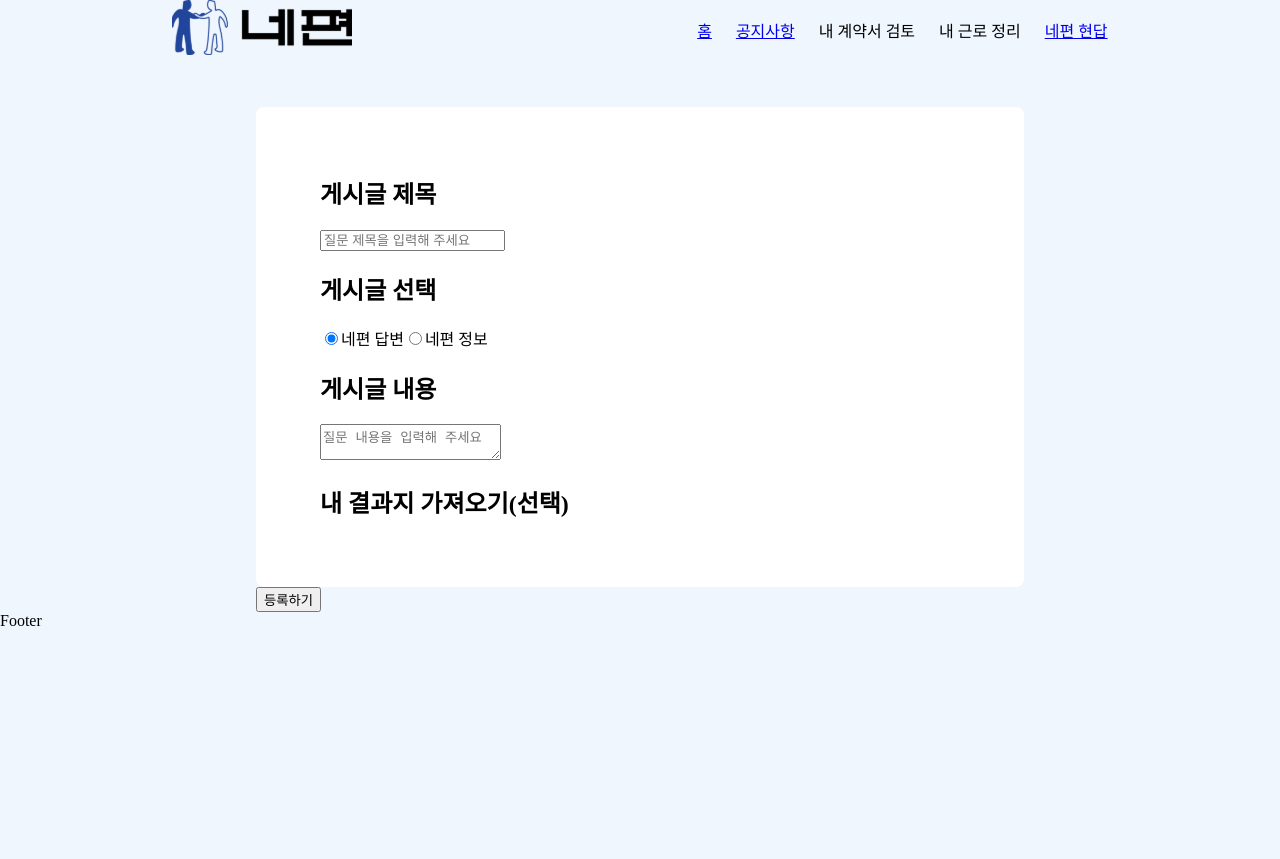
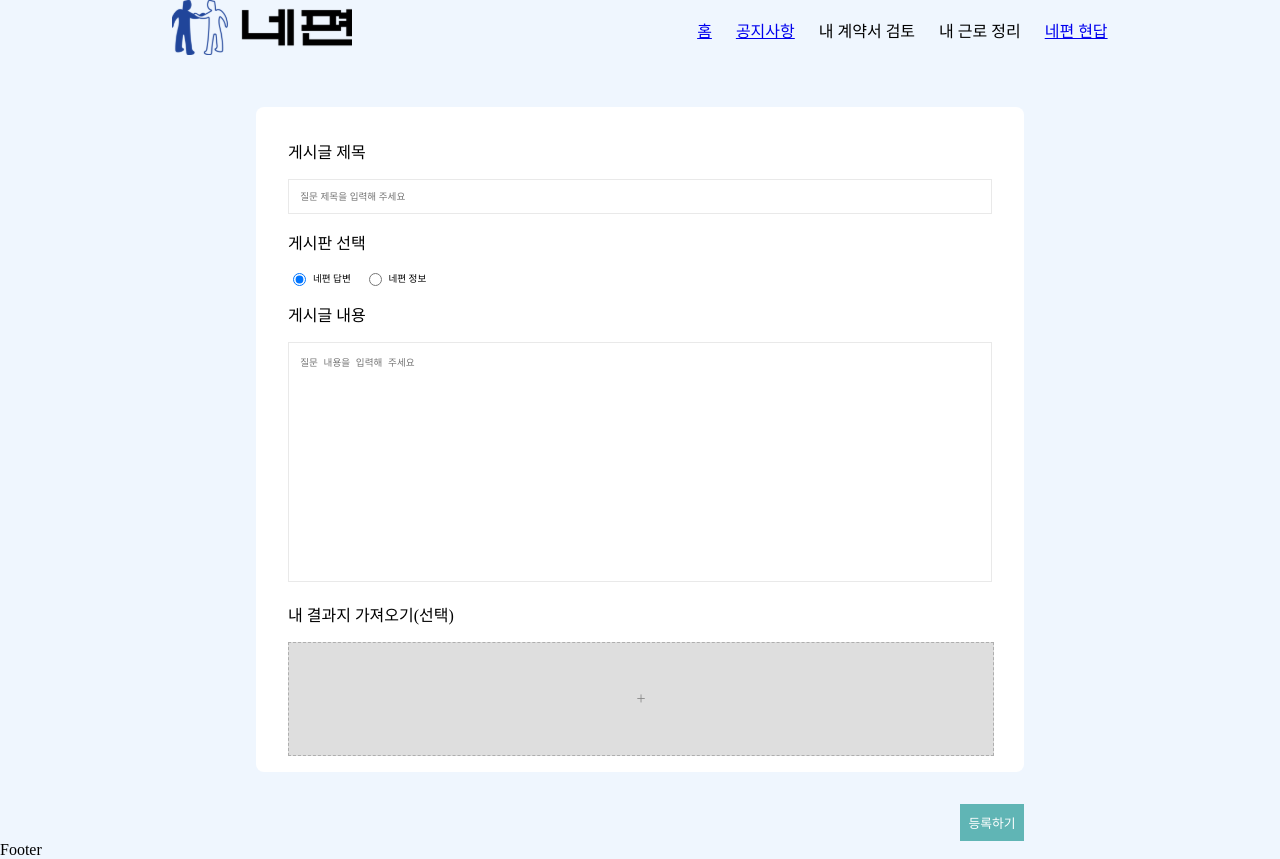
Before and after one commit to suki186/likelion-prac, a React (Vite) app: page /post/create in a window 1280 px wide. Before the commit the page ends 800 px from the top, so only its background shows below. Built offline with nearby package versions, Linux system fonts and the light colour scheme.

Commit message:
✨ : 게시글 작성

```diff
--- a/src/App.jsx
+++ b/src/App.jsx
@@ -6,7 +6,7 @@ import NotiPage from "./pages/notiPage/NotiPage";
 import { Route, Routes, Navigate } from "react-router-dom";
 import MainLayout from "./components/MainLayout";
 import NotiDetailPage from "./pages/notiPage/NotiDetailPage";
-import ResultPage from "./pages/resultPage/ResultPage";
+// import ResultPage from "./pages/resultPage/ResultPage";
 import PostPage from "./pages/postPage/PostPage";
 import PostDetailPage from "./pages/postPage/PostDetailPage";
 import PostCreatePage from "./pages/postPage/PostCreatePage";
@@ -22,7 +22,7 @@ function App() {
           <Route path="/home" element={<MainPage />} />
           <Route path="/noti" element={<NotiPage />} />
           <Route path="/noti/detail/:id" element={<NotiDetailPage />} />
-          <Route path="/result" element={<ResultPage />} />
+          {/* <Route path="/result" element={<ResultPage />} /> */}
           <Route path="/post" element={<PostPage />} />
           <Route path="/post/create" element={<PostCreatePage />} />
           <Route path="/post/detail/:id" element={<PostDetailPage />} />
--- a/src/components/MainLayout.jsx
+++ b/src/components/MainLayout.jsx
@@ -9,12 +9,13 @@ const MainLayout = () => {
       style={{
         display: "flex",
         flexDirection: "column",
-        height: "100vh",
+        minHeight: "100vh",
       }}
     >
       <Header />
       <div
         style={{
+          flex: 1,
           width: "60vw",
           margin: "0 auto", // 가운데 정렬
         }}
--- a/src/pages/postPage/PostCreatePage.jsx
+++ b/src/pages/postPage/PostCreatePage.jsx
@@ -1,18 +1,29 @@
 import React, { useState } from "react";
 import "./post.scss";
+import { useNavigate } from "react-router-dom";
 
 const PostCreatePage = () => {
   const [type, setType] = useState("네편 답변");
+
+  const navigation = useNavigate();
+  const goPostPageHandler = () => {
+    navigation(`/post`);
+  };
+
   return (
-    <>
+    <div className="PostCreate">
       <div className="PostCreateContainer">
         <div>
-          <h2>게시글 제목</h2>
-          <input type="text" placeholder="질문 제목을 입력해 주세요" />
+          <p>게시글 제목</p>
+          <input
+            type="text"
+            placeholder="질문 제목을 입력해 주세요"
+            className="titleInput"
+          />
         </div>
 
-        <h2>게시글 선택</h2>
-        <div>
+        <p>게시판 선택</p>
+        <div className="radioGroup">
           <label>
             <input
               type="radio"
@@ -36,16 +47,22 @@ const PostCreatePage = () => {
         </div>
 
         <div>
-          <h2>게시글 내용</h2>
-          <textarea placeholder="질문 내용을 입력해 주세요" />
+          <p>게시글 내용</p>
+          <textarea
+            placeholder="질문 내용을 입력해 주세요"
+            className="postTextarea"
+          />
         </div>
 
         <div>
-          <h2>내 결과지 가져오기(선택)</h2>
+          <p>내 결과지 가져오기(선택)</p>
+          <div className="imageBox">+</div>
         </div>
       </div>
-      <button>등록하기</button>
-    </>
+      <button className="postCreateBtn" onClick={goPostPageHandler}>
+        등록하기
+      </button>
+    </div>
   );
 };
 
--- a/src/pages/postPage/post.scss
+++ b/src/pages/postPage/post.scss
@@ -78,18 +78,17 @@
   flex-direction: column;
   gap: 3rem;
 }
-.PostDetailContent,
-.PostCreateContainer {
+.PostDetailContent {
   background-color: white;
   border-radius: 0.5rem;
   padding: 3rem 4rem;
   margin: 0 auto;
 
   img {
-    width: 100%; // 컨테이너 너비에 맞춤
-    height: auto; // 비율 유지
-    display: block; // 하단 여백 제거
-    margin-top: 1rem; // 필요시 간격 추가
+    width: 100%;
+    height: auto;
+    display: block;
+    margin-top: 1rem;
   }
 }
 .userAndDate {
@@ -172,3 +171,70 @@
     margin-left: auto;
   }
 }
+
+.PostCreateContainer {
+  background-color: white;
+  border-radius: 0.5rem;
+  padding: 1rem 2rem;
+  margin: 0 auto;
+
+  .titleInput {
+    border: 0.5px solid rgb(233, 233, 233);
+    padding: 0.7rem;
+    font-size: 0.6rem;
+    width: 100%;
+    box-sizing: border-box;
+    &:focus {
+      outline: none;
+    }
+  }
+  .typeInput {
+    font-size: 0.7rem;
+  }
+
+  .postTextarea {
+    resize: none;
+    border: 0.5px solid rgb(233, 233, 233);
+    width: 100%;
+    box-sizing: border-box;
+    height: 15rem;
+    font-size: 0.6rem;
+    padding: 0.7rem;
+    &:focus {
+      outline: none;
+    }
+  }
+  .radioGroup {
+    display: flex;
+    gap: 0.8rem;
+    align-items: center;
+
+    label {
+      font-size: 0.6rem;
+      display: flex;
+      align-items: center;
+      gap: 0.25rem;
+    }
+  }
+  .imageBox {
+    width: 100%;
+    height: 7rem;
+    border: 1px dashed rgb(174, 174, 174);
+    background-color: rgb(222, 222, 222);
+    color: rgb(133, 133, 133);
+    display: flex;
+    align-items: center;
+    justify-content: center;
+  }
+}
+.postCreateBtn {
+  width: 4rem;
+  height: 2.3rem;
+  background-color: rgb(96, 181, 181);
+  color: white;
+  border: none;
+  font-size: 0.8rem;
+  font-weight: 500;
+  display: block;
+  margin: 2rem 0 0 auto;
+}
```
